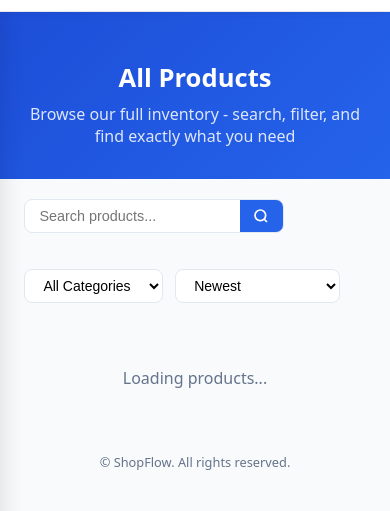
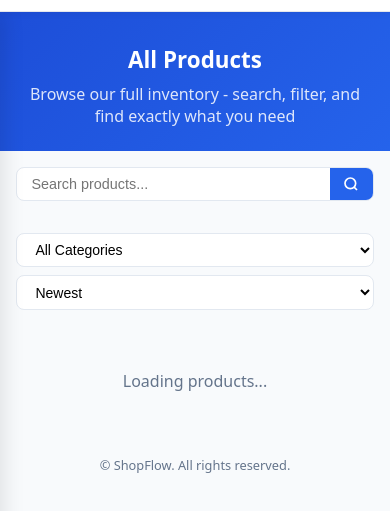
Before and after one commit to dsbly1/ShopFlow-Full-Stack-E-Commerce-Platform, a website: page client/pages/products.html in a window 390 px wide. Shown: the part 53-564 px from the top of the page. Drawn offline with Linux system fonts and the light colour scheme.

Commit message:
Fix responsive layout on Products page

```diff
--- a/client/pages/products.html
+++ b/client/pages/products.html
@@ -18,7 +18,22 @@
     .prod-search input { flex:1; border:none; padding:.5rem .9rem; font-size:.9rem; outline:none; color:#1e293b; background:transparent; }
     .prod-search button { background:#2563eb; border:none; cursor:pointer; padding:.5rem .85rem; color:#fff; display:flex; align-items:center; }
     @keyframes badgePop { 0%{transform:scale(0);opacity:0} 60%{transform:scale(1.3)} 100%{transform:scale(1);opacity:1} }
-    @media (max-width:640px) { .products-toolbar { flex-direction:column; align-items:flex-start; } .prod-search { max-width:100%; } }
+    @media (max-width:768px) {
+      .filters-bar { padding:0 1rem 1rem; gap:.5rem; }
+      .filters-bar select { flex:1; min-width:120px; }
+      .products-toolbar { padding:1rem; }
+    }
+    @media (max-width:640px) {
+      .products-toolbar { flex-direction:column; align-items:stretch; }
+      .prod-search { max-width:100%; width:100%; }
+      .prod-search input { width:100%; }
+      .filters-bar { flex-direction:column; }
+      .filters-bar select { width:100%; }
+    }
+    @media (max-width:480px) {
+      .products-hero { padding:2rem 1rem 1.5rem; }
+      .products-hero h1 { font-size:1.4rem; }
+    }
   </style>
 </head>
 <body>
```
